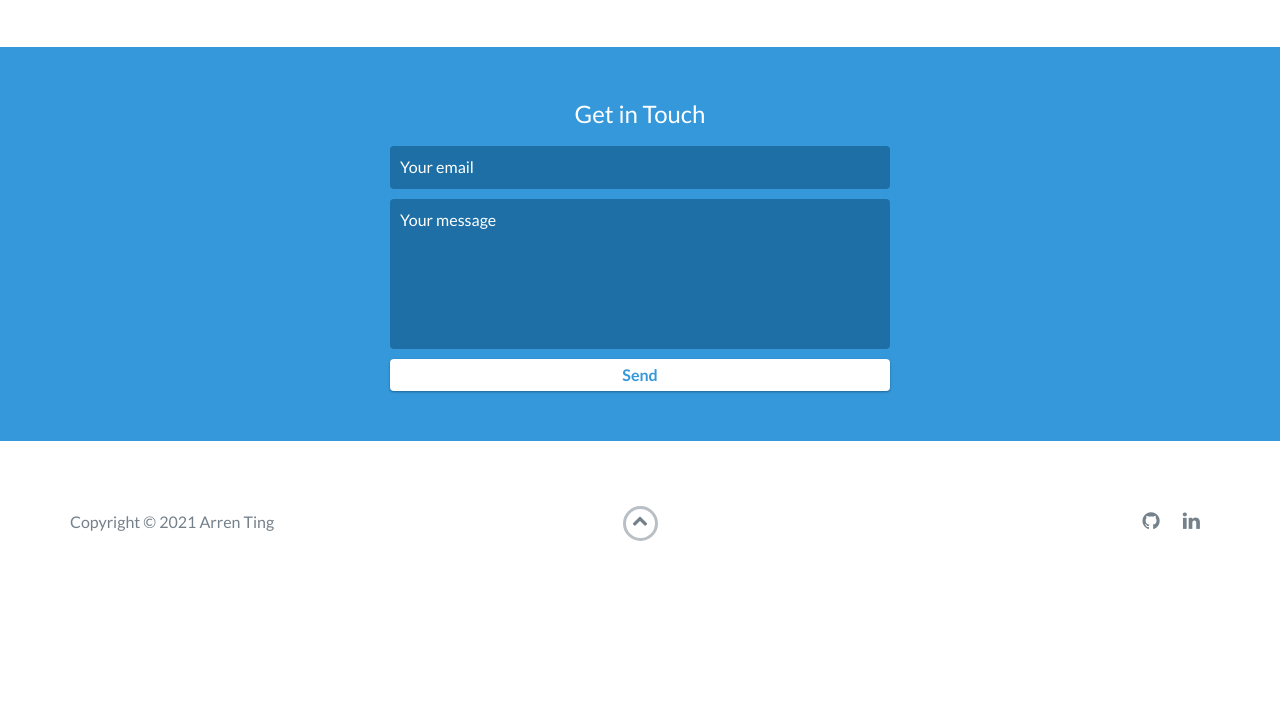
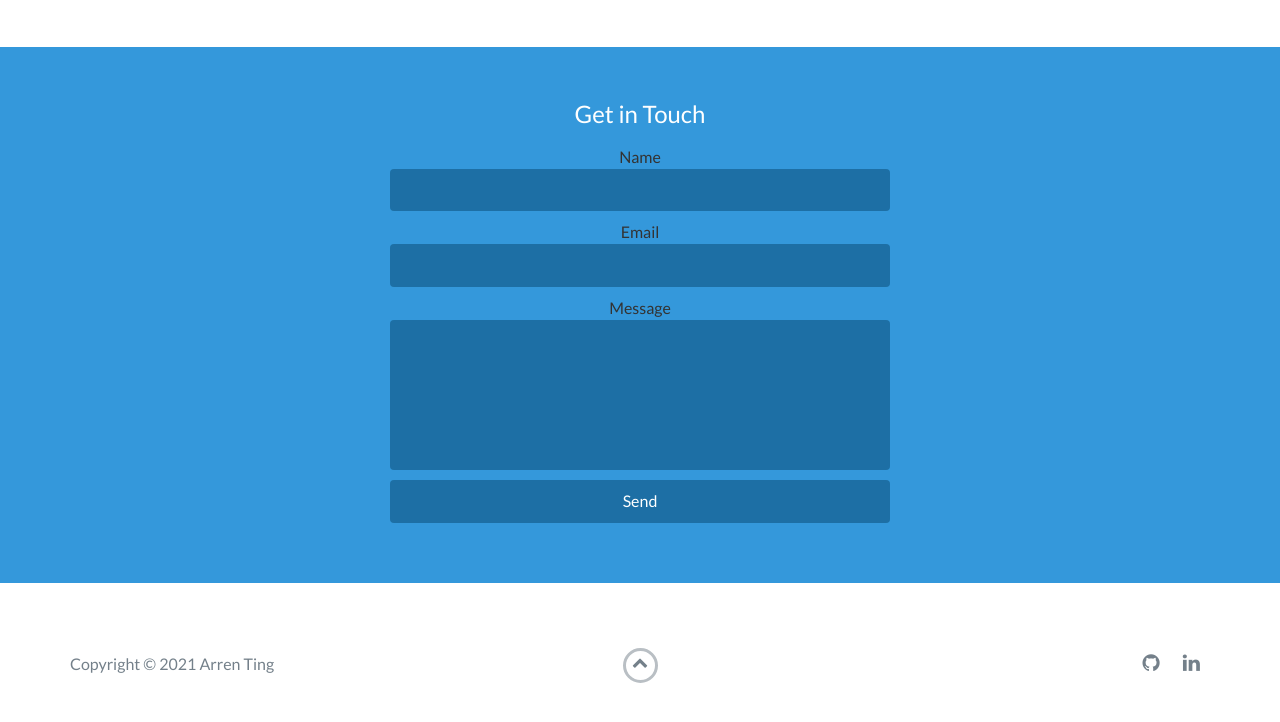
Before and after one commit to ArrenTing/ArrenTing.github.io, a website: page index.html in a window 1280 px wide. Shown: the part 4204-4926 px from the top of the page. Before the commit the page ends 4799 px from the top, so only its background shows below. Drawn offline with nearby package versions, Linux system fonts and the light colour scheme.

Commit message:
Added EmailJS functionality

```diff
--- a/index.html
+++ b/index.html
@@ -12,6 +12,12 @@
     <link rel="stylesheet" href="libs/font-awesome/css/font-awesome.min.css">
     <link href="css/bootstrap.min.css" rel="stylesheet">
     <link href="css/styles.css" rel="stylesheet">
+    <script type="text/javascript" src="https://cdn.jsdelivr.net/npm/@emailjs/browser@3/dist/email.min.js"></script>
+    <script type="text/javascript">
+        (function() {
+            emailjs.init("user_7UwVbVVgSdZkRLcxTLsUm");
+        })();
+    </script>
 </head>
 
 <body>
@@ -212,11 +218,15 @@
     <div id="contact">
         <h2>Get in Touch</h2>
         <div id="contact-form">
-            <form method="POST" action="emailjs.com">
-                <input type="hidden" name="_subject" value="Contact request from personal website" />
-                <input type="email" name="_replyto" placeholder="Your email" required>
-                <textarea name="message" placeholder="Your message" required></textarea>
-                <button type="submit">Send</button>
+            <form id="contact-form">
+                <input type="hidden" name="contact_number">
+                <label>Name</label>
+                <input type="text" name="user_name">
+                <label>Email</label>
+                <input type="email" name="user_email">
+                <label>Message</label>
+                <textarea name="message"></textarea>
+                <input type="submit" value="Send">
             </form>
         </div>
         <!-- End #contact-form -->
```
Also changed, not shown: js/scripts.js (+17 -2 lines).
